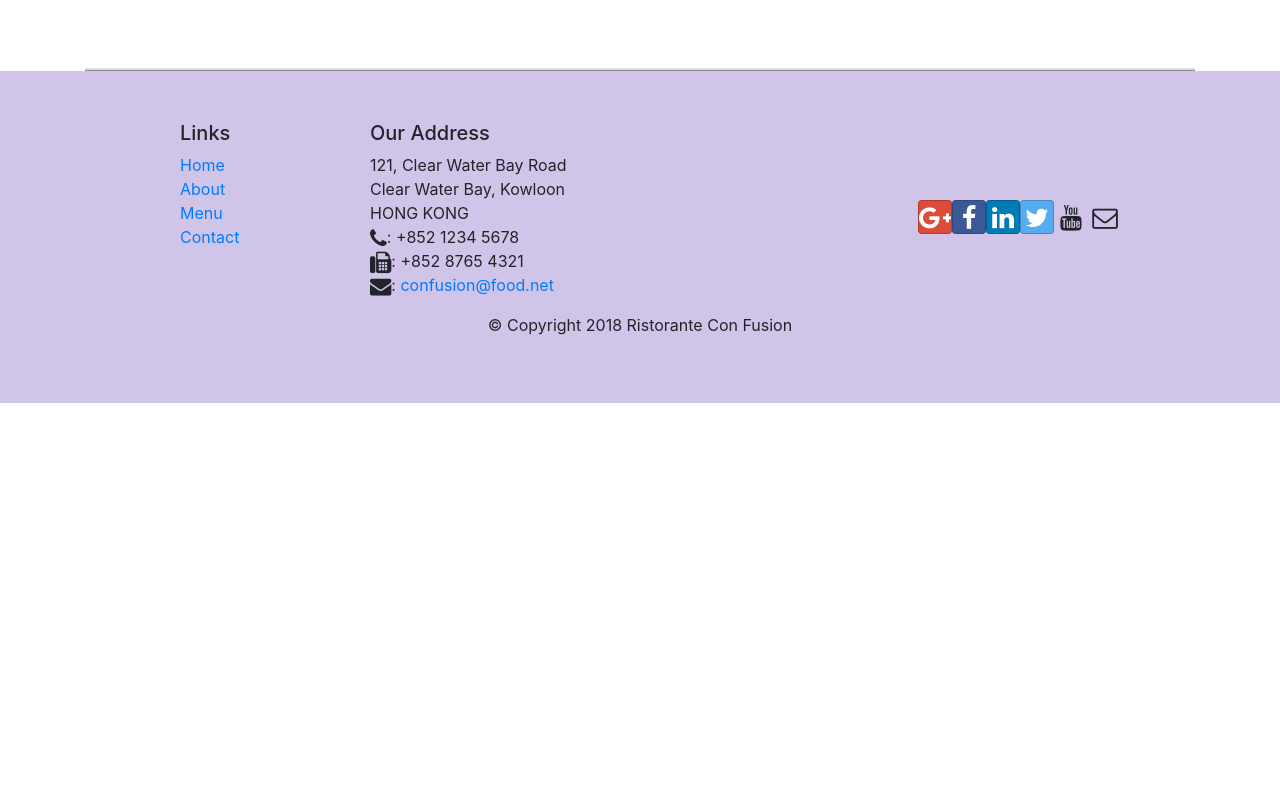
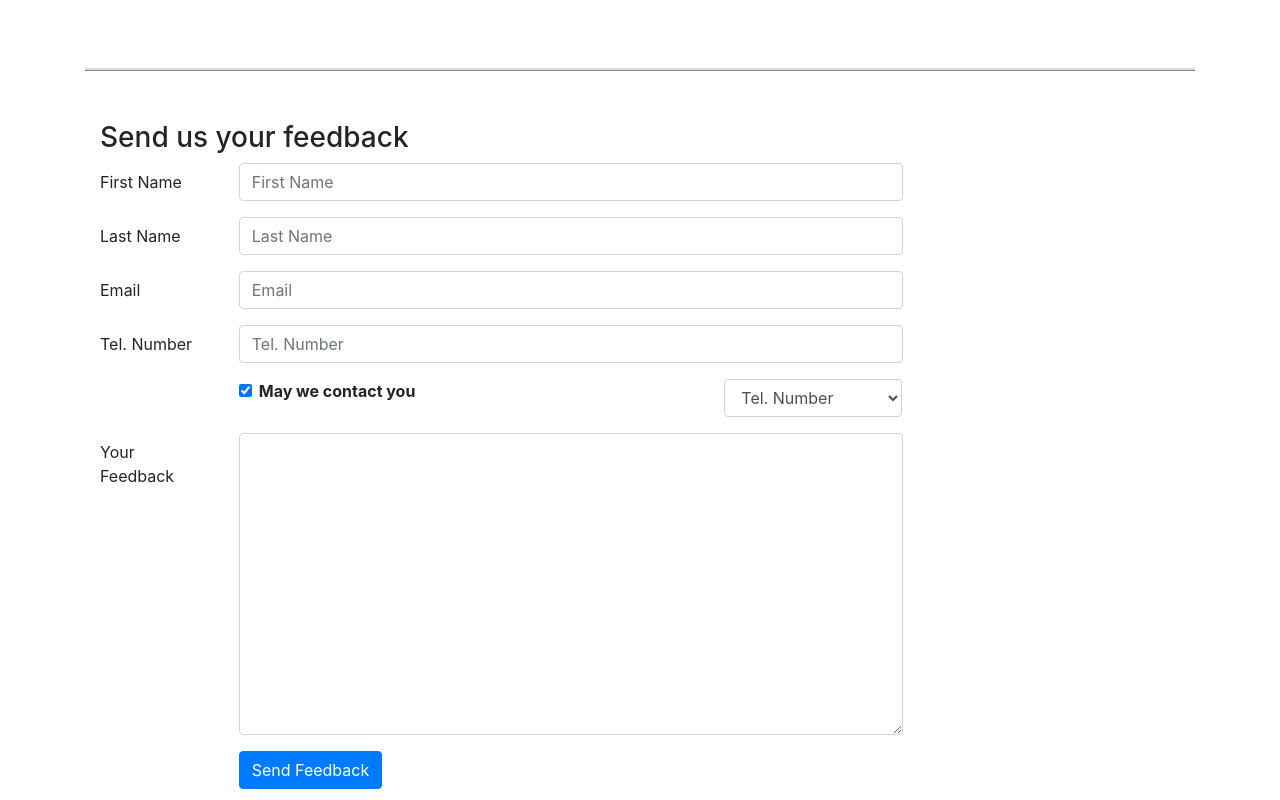
Before and after one commit to hoplite2000/reactjs, a React (Create React App) app: page /contactus in a window 1280 px wide. Shown: the part 840-1640 px from the top of the page. Before the commit the page ends 1243 px from the top, so only its background shows below. Built offline with nearby package versions, Linux system fonts and the light colour scheme.

Commit message:
controlled forms1

```diff
--- a/src/components/contactuscomponent.js
+++ b/src/components/contactuscomponent.js
@@ -1,8 +1,39 @@
 import React from 'react';
-import {Breadcrumb, BreadcrumbItem} from 'reactstrap';
+import {Breadcrumb, BreadcrumbItem, Form, FormGroup, Label, Input, Col, Button} from 'reactstrap';
 import {Link} from 'react-router-dom';
 
-function Contact(props) {
+class Contact extends React.Component {
+
+    constructor(props){
+        super(props);
+        this.state = {
+            firstname: "",
+            lastname: "",
+            telnum: "",
+            email: "",
+            agree: true,
+            contacttype: "Tel.",
+            message: ""
+        }
+    }
+
+    handleinputchange(event){
+        const target = event.target;
+        const value = target.type === "checkbox" ? target.checked : target.value;
+        const name = target.name;
+
+        this.setState({
+            [name] : value
+        });
+    }
+
+    handleSubmit(event){
+        console.log("Current state is :" + JSON.stringify(this.state));
+        alert("Current state is :" + JSON.stringify(this.state));
+        event.preventDefault();
+    }
+
+    render(){
         return(
             <div className="container">
                 <div className="row">
@@ -33,13 +64,74 @@
                     <div className="col-12 col-sm-11 offset-sm-1 mb-5">
                         <div className="btn-group" role="group">
                             <a role="button" className="btn btn-primary" href="tel:+85212345678"><i className="fa fa-phone"></i> Call</a>
-                        <a role="button" className="btn btn-info" href="#"><i className="fa fa-skype"></i> Skype</a>
+                            <a role="button" className="btn btn-info" href="/"><i className="fa fa-skype"></i> Skype</a>
                             <a role="button" className="btn btn-success" href="mailto:confusion@food.net"><i className="fa fa-envelope-o"></i> Email</a>
                         </div>
+                    </div>
+                </div>
+                <div className="row rowsection">
+                    <div className="col-12">
+                        <h3>Send us your feedback</h3>
+                    </div>
+                    <div className="col-12 col-md-9">
+                        <Form onSubmit={(event) => this.handleSubmit(event)}>
+                            <FormGroup row>
+                                <Label htmlFor="firstname" md={2}>First Name</Label>
+                                <Col md={10}>
+                                    <Input type="text" id="firstname" name="firstname" placeholder="First Name" value={this.state.firstname} onChange={(event) => this.handleinputchange(event)} />
+                                </Col>
+                            </FormGroup>
+                            <FormGroup row>
+                                <Label htmlFor="lastname" md={2}>Last Name</Label>
+                                <Col md={10}>
+                                    <Input type="text" id="lastname" name="lastname" placeholder="Last Name" value={this.state.lastname} onChange={(event) => this.handleinputchange(event)} />
+                                </Col>
+                            </FormGroup>
+                            <FormGroup row>
+                                <Label htmlFor="email" md={2}>Email</Label>
+                                <Col md={10}>
+                                    <Input type="email" id="email" name="email" placeholder="Email" value={this.state.email} onChange={(event) => this.handleinputchange(event)} />
+                                </Col>
+                            </FormGroup>
+                            <FormGroup row>
+                                <Label htmlFor="telnum" md={2}>Tel. Number</Label>
+                                <Col md={10}>
+                                    <Input type="tel" id="telnum" name="telnum" placeholder="Tel. Number" value={this.state.telnum} onChange={(event) => this.handleinputchange(event)} />
+                                </Col>
+                            </FormGroup>
+                            <FormGroup row>
+                                <Col md={{size:6, offset:2}}>
+                                    <FormGroup check>
+                                        <Label check>
+                                            <Input type="checkbox" checked={this.state.agree} name="agree" onChange={(event) => this.handleinputchange(event)} />{' '}
+                                            <strong>May we contact you</strong>
+                                        </Label>
+                                    </FormGroup>
+                                </Col>
+                                <Col md={{size:3, offset:1}}>
+                                    <Input type="select" value={this.state.contacttype} name="contacttype" onChange={(event) => this.handleinputchange(event)} >
+                                        <option>Tel. Number</option>
+                                        <option>Email</option>
+                                    </Input>
+                                </Col>
+                            </FormGroup>
+                            <FormGroup row>
+                                <Label htmlFor="message" md={2}>Your Feedback</Label>
+                                <Col md={10}>
+                                    <Input type="textarea" id="message" name="message" value={this.state.message} rows="12" onChange={(event) => this.handleinputchange(event)} />
+                                </Col>
+                            </FormGroup>
+                            <FormGroup row>
+                                <Col md={{size:10, offset:2}}>
+                                    <Button type="submit" color="primary">Send Feedback</Button>
+                                </Col>
+                            </FormGroup>
+                        </Form>
                     </div>
                 </div>
             </div>
         );
     }
+}
 
 export default Contact;
```
Lines whose indentation alone changed are shown as unchanged.
